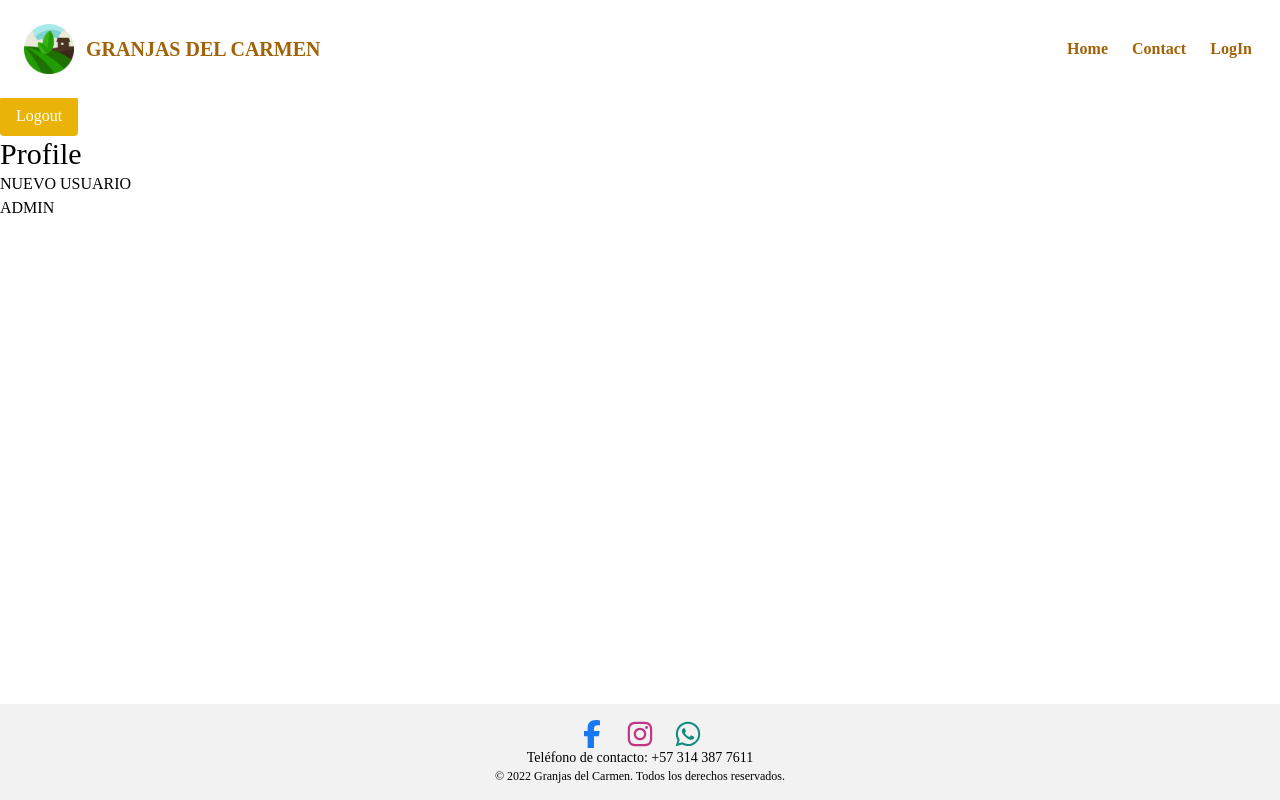
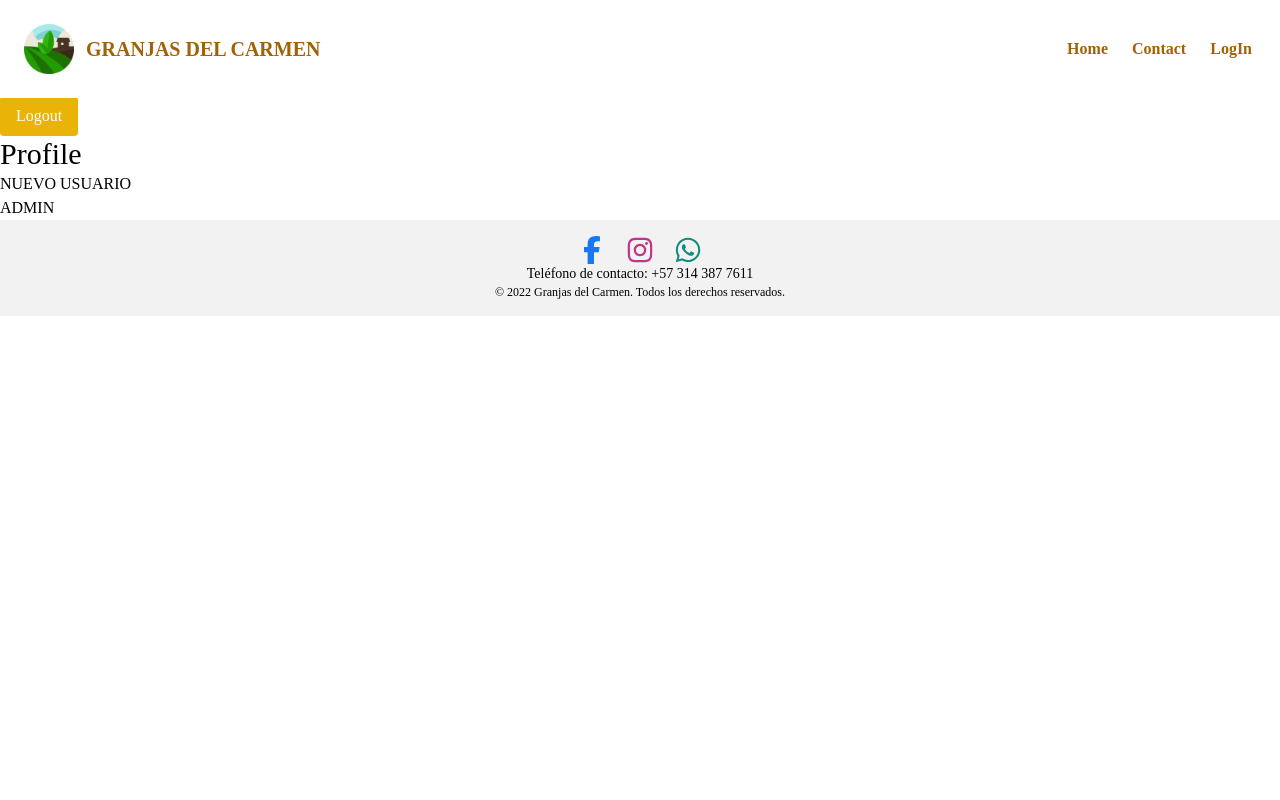
Before and after one commit to HenryBarrera95/granjas-del-carmen, a Next.js app: page /profile in a window 1280 px wide. Built offline with nearby package versions, Linux system fonts and the light colour scheme; no server answers.

Commit message:
footer no fixed

```diff
--- a/components/Layout/Footer.tsx
+++ b/components/Layout/Footer.tsx
@@ -6,7 +6,7 @@ const Footer: React.FC = () => {
       className="p-2 md:p-4"
       style={{
         backgroundColor: "#f2f2f2",
-        position: "fixed",
+        // position: "fixed",
         bottom: 0,
         left: 0,
         width: "100%",
```
